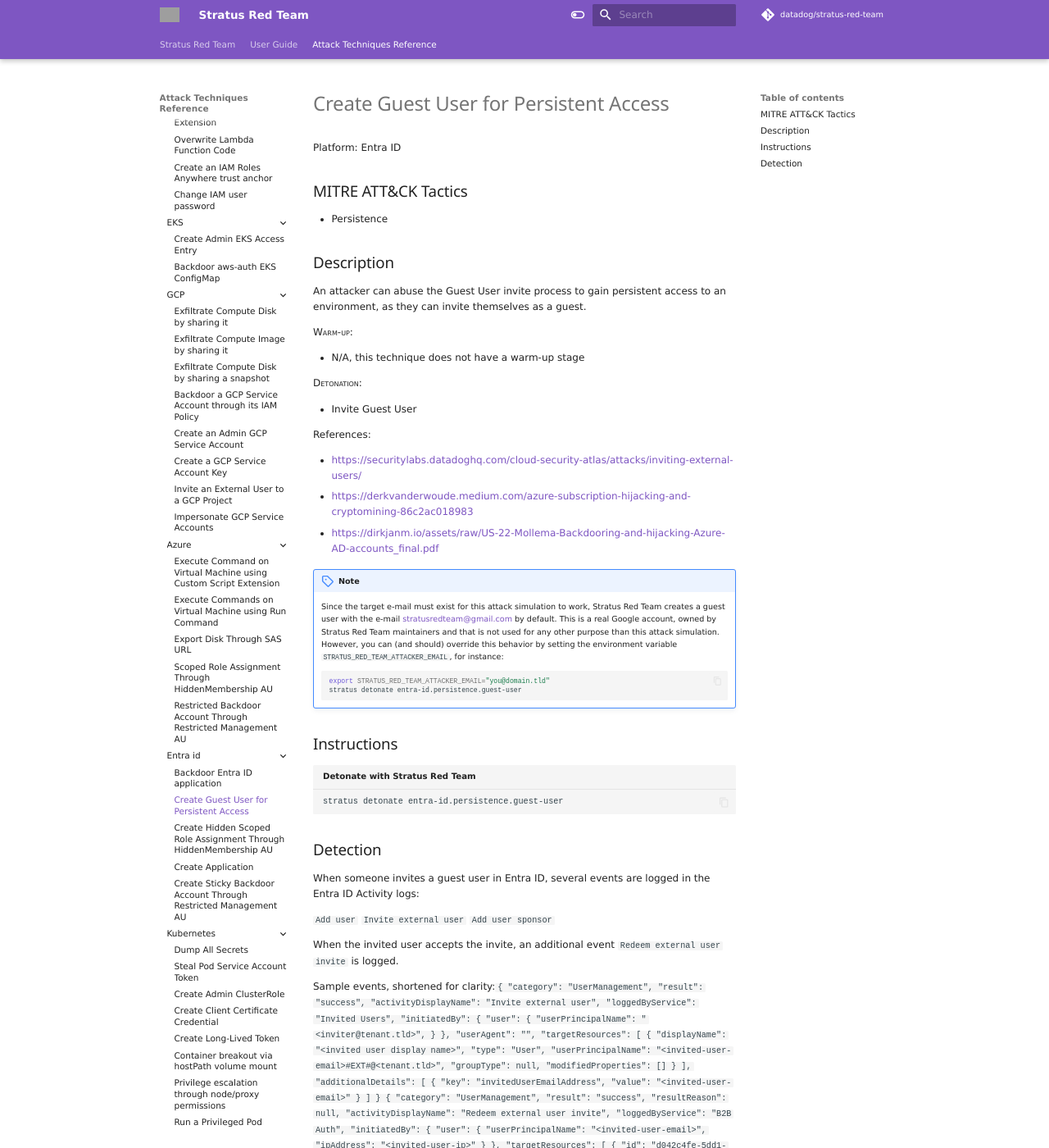
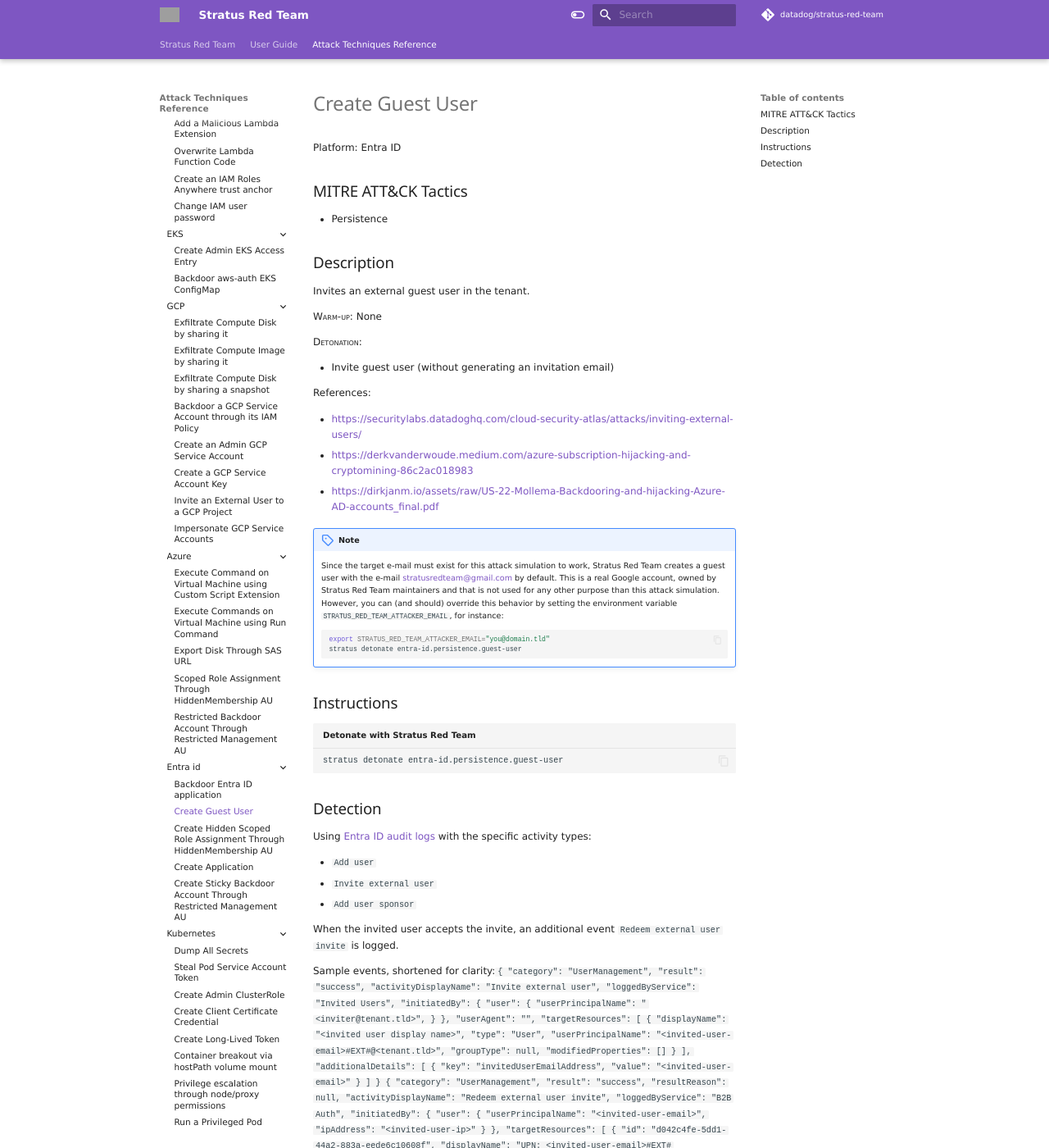
Before and after one commit to DataDog/stratus-red-team, an MkDocs documentation site: the page built from docs/attack-techniques/entra-id/entra-id.persistence.guest-user.md, in a window 1280 px wide and 1400 px high. Shown: the whole window at 82% size. Built offline with MkDocs 1.6.1 and Material for MkDocs 9.7.7, drawn with Linux system fonts in a browser that asks for light colours; nearby versions of some CDN libraries; library files that are not in the unit come from our copies; comment, search, counter and statistics services are not loaded; grey boxes are pictures that could not be loaded.

Commit message:
Enhancements to entra-id.persistence.guest-user

```diff
--- a/docs/attack-techniques/entra-id/entra-id.persistence.guest-user.md
+++ b/docs/attack-techniques/entra-id/entra-id.persistence.guest-user.md
@@ -1,8 +1,8 @@
 ---
-title: Create Guest User for Persistent Access
+title: Create Guest User
 ---
 
-# Create Guest User for Persistent Access
+# Create Guest User
 
 
 
@@ -17,15 +17,13 @@
 ## Description
 
 
-An attacker can abuse the Guest User invite process to gain persistent access to an environment, as they can invite themselves as a guest.
+Invites an external guest user in the tenant.
 
-<span style="font-variant: small-caps;">Warm-up</span>:
-
-- N/A, this technique does not have a warm-up stage
+<span style="font-variant: small-caps;">Warm-up</span>: None
 
 <span style="font-variant: small-caps;">Detonation</span>:
 
-- Invite Guest User
+- Invite guest user (without generating an invitation email)
 
 References:
 
@@ -53,11 +51,11 @@
 ## Detection
 
 
-When someone invites a guest user in Entra ID, several events are logged in the Entra ID Activity logs:
+Using [Entra ID audit logs](https://learn.microsoft.com/en-us/entra/identity/monitoring-health/concept-audit-logs) with the specific activity types:
 
-<code>Add user</code>
-<code>Invite external user</code>
-<code>Add user sponsor</code>
+- <code>Add user</code>
+- <code>Invite external user</code>
+- <code>Add user sponsor</code>
 
 When the invited user accepts the invite, an additional event <code>Redeem external user invite</code> is logged.
 
--- a/docs/index.yaml
+++ b/docs/index.yaml
@@ -476,7 +476,7 @@
           platform: Entra ID
           isIdempotent: false
         - id: entra-id.persistence.guest-user
-          name: Create Guest User for Persistent Access
+          name: Create Guest User
           isSlow: false
           mitreAttackTactics:
             - Persistence
```
Also changed, not shown: docs/attack-techniques/entra-id/index.md (+1 -1 lines), docs/attack-techniques/list.md (+1 -1 lines), 1 other file.
